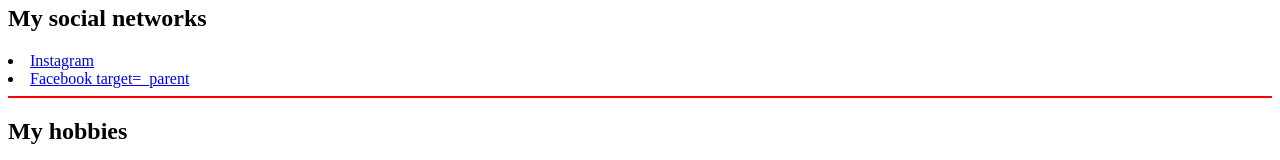
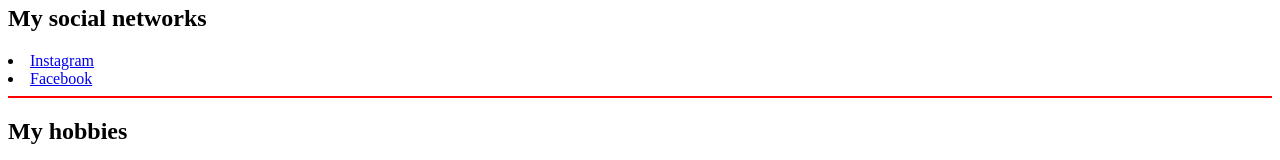
Before and after one commit to bosenko2288/cv, a plain HTML site: page index.html in a window 1280 px wide. Shown: the part 597-757 px from the top of the page. Drawn offline with Linux system fonts and the light colour scheme.

Commit message:
Update index.html

```diff
--- a/index.html
+++ b/index.html
@@ -30,7 +30,7 @@ title=-__-
 
 
 <li><a href=https://www.instagram.com/ekaterinavirland target=_blank>Instagram</a></li>
-<li><a href=https://www.facebook.com/profile.php?id=100067901955665>Facebook  target=_parent </a></li>
+<li><a href=https://www.facebook.com/profile.php?id=100067901955665     target=_parent    >Facebook</a></li>
 
 <hr>
 
```
